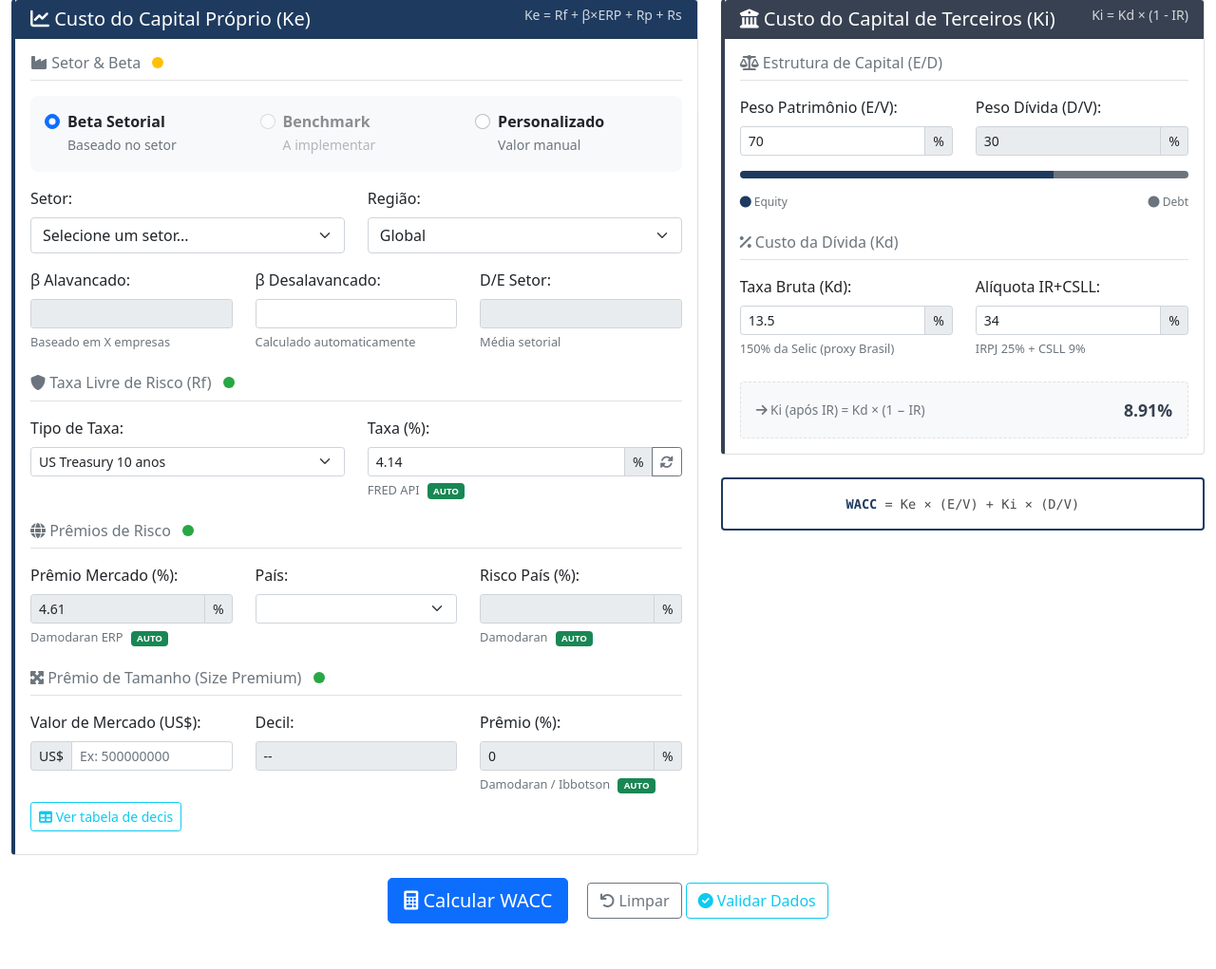
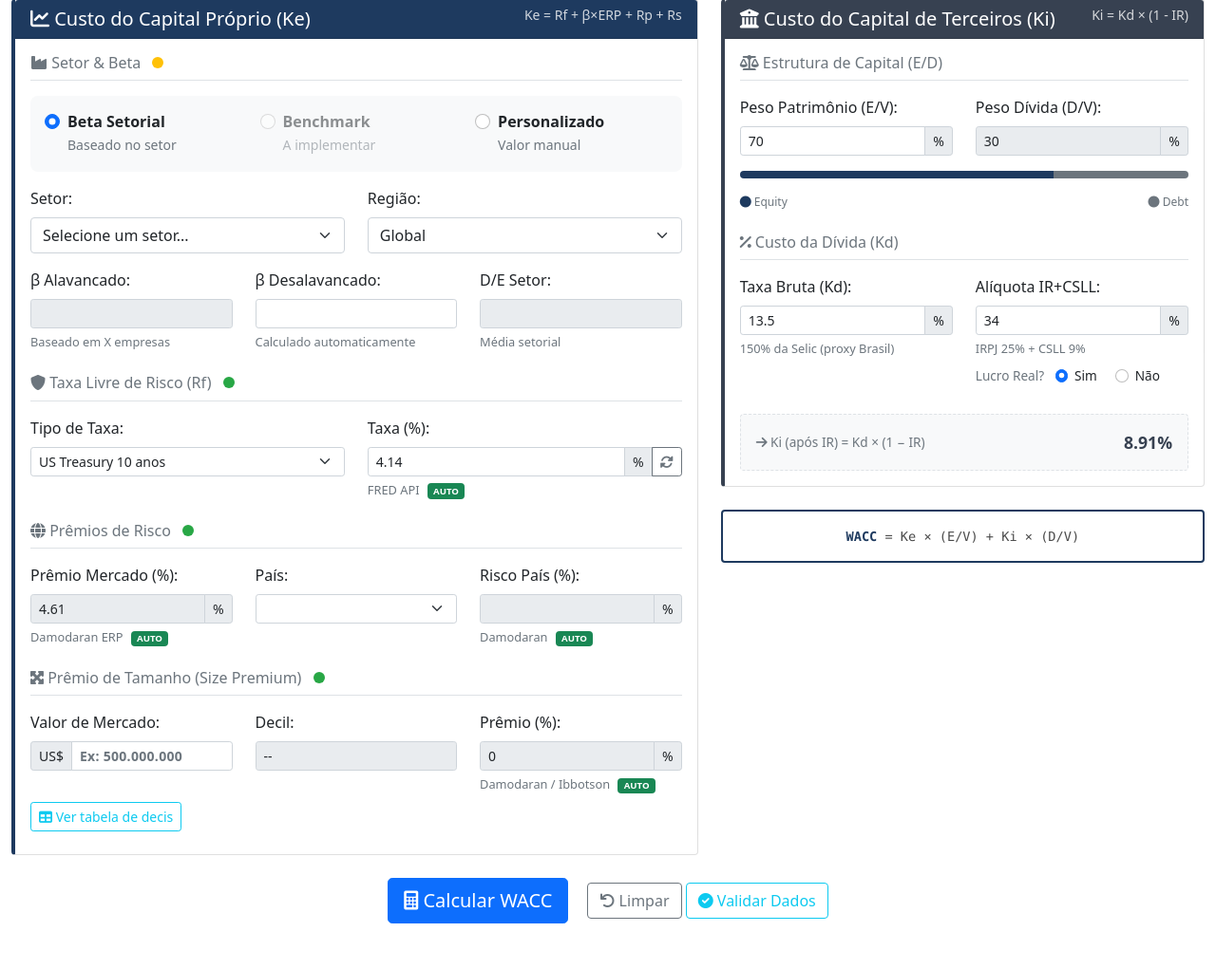
Before and after one commit to Lemos-ocontador/wacc2, a Flask app: page /wacc in a window 1280 px wide. Shown: the part 137-1158 px from the top of the page at 95% size. Run offline with Flask 3, Linux system fonts and the light colour scheme; data that the repository does not hold is empty.

Commit message:
feat: mascara US$ market cap, radio Lucro Real, beta re-alavancado D/E+IR

```diff
--- a/templates/wacc_interface.html
+++ b/templates/wacc_interface.html
@@ -320,11 +320,12 @@
                             </h6>
                             <div class="row">
                                 <div class="col-md-4">
-                                    <label for="market-cap-input" class="form-label">Valor de Mercado (US$):</label>
+                                    <label for="market-cap-input" class="form-label">Valor de Mercado:</label>
                                     <div class="input-group input-group-sm">
                                         <span class="input-group-text">US$</span>
-                                        <input type="number" class="form-control" id="market-cap-input"
-                                               step="1000000" min="0" placeholder="Ex: 500000000">
+                                        <input type="text" class="form-control" id="market-cap-input"
+                                               placeholder="Ex: 500.000.000" inputmode="numeric"
+                                               style="font-weight:600; letter-spacing:0.3px;">
                                     </div>
                                 </div>
                                 <div class="col-md-4">
@@ -441,6 +442,18 @@
                                         <span class="input-group-text">%</span>
                                     </div>
                                     <div class="source-info">IRPJ 25% + CSLL 9%</div>
+                                    <!-- Lucro Real toggle -->
+                                    <div class="mt-2" style="font-size:0.85em;">
+                                        <span class="text-muted me-2">Lucro Real?</span>
+                                        <div class="form-check form-check-inline">
+                                            <input class="form-check-input" type="radio" name="lucro-real" id="lucro-real-sim" value="sim" checked>
+                                            <label class="form-check-label" for="lucro-real-sim">Sim</label>
+                                        </div>
+                                        <div class="form-check form-check-inline">
+                                            <input class="form-check-input" type="radio" name="lucro-real" id="lucro-real-nao" value="nao">
+                                            <label class="form-check-label" for="lucro-real-nao">Não</label>
+                                        </div>
+                                    </div>
                                 </div>
                             </div>
                         </div>
@@ -750,20 +763,30 @@
             // Mudança de país
             document.getElementById('country-select').addEventListener('change', updateCountryRisk);
 
-            // Mudança de market cap (size premium)
+            // Mudança de market cap (size premium) com máscara
+            document.getElementById('market-cap-input').addEventListener('input', formatMarketCapInput);
             document.getElementById('market-cap-input').addEventListener('change', updateSizePremium);
             document.getElementById('market-cap-input').addEventListener('blur', updateSizePremium);
 
-            // Mudança de peso do patrimônio
+            // Mudança de peso do patrimônio → recalcula beta alavancado
             document.getElementById('weight-equity').addEventListener('input', function() {
                 const equity = parseFloat(this.value) || 0;
                 document.getElementById('weight-debt').value = (100 - equity).toFixed(1);
                 updateEquityDebtBar(equity, 100 - equity);
+                recalculateReleverBeta();
             });
 
-            // Atualizar preview Ki quando mudam Kd ou Tax
+            // Atualizar preview Ki quando mudam Kd ou Tax + recalcular beta
             document.getElementById('cost-of-debt').addEventListener('input', updateKiPreview);
-            document.getElementById('tax-rate').addEventListener('input', updateKiPreview);
+            document.getElementById('tax-rate').addEventListener('input', function() {
+                updateKiPreview();
+                recalculateReleverBeta();
+            });
+
+            // Lucro Real toggle
+            document.querySelectorAll('input[name="lucro-real"]').forEach(radio => {
+                radio.addEventListener('change', handleLucroRealChange);
+            });
 
             // Opções de beta
             document.querySelectorAll('input[name="beta-option"]').forEach(radio => {
@@ -875,8 +898,16 @@
                     return;
                 }
 
-                // Calcular custo do patrimônio líquido (Ke = Rf + β×ERP + Rp + SP)
-                const costOfEquity = riskFreeRate + beta * marketRiskPremium + countryRiskPremium + sizePremium;
+                // Re-alavancar beta pela estrutura D/E atual e alíquota de IR
+                // βL = βU × [1 + (1 - T) × (D/E)]
+                const currentDE = weightDebt > 0 && weightEquity > 0 ? weightDebt / weightEquity : 0;
+                const releveredBeta = beta * (1 + (1 - taxRate) * currentDE);
+
+                // Atualizar campo levered-beta com o beta re-alavancado
+                document.getElementById('levered-beta').value = releveredBeta.toFixed(4);
+
+                // Calcular custo do patrimônio líquido (Ke = Rf + βL×ERP + Rp + SP)
+                const costOfEquity = riskFreeRate + releveredBeta * marketRiskPremium + countryRiskPremium + sizePremium;
 
                 // Calcular custo da dívida após impostos
                 const afterTaxCostOfDebt = costOfDebt * (1 - taxRate);
@@ -919,7 +950,7 @@
                 const capmRows = [
                     ['Taxa Livre de Risco (Rf)', 'FRED API - US Treasury', (riskFreeRate*100).toFixed(2) + '%'],
                     ['Beta Desalavancado (βu)', `Damodaran - ${sectorName}`, beta.toFixed(4)],
-                    ['Beta Alavancado (β)', `D/E: ${deRatio.toFixed(4)}`, leveredBeta.toFixed(4)],
+                    ['Beta Re-alavancado (βL)', `D/E atual: ${currentDE.toFixed(4)} | IR: ${(taxRate*100).toFixed(0)}%`, releveredBeta.toFixed(4)],
                     ['Prêmio Risco Mercado (Rm-Rf)', 'Damodaran Equity Risk Premium', (marketRiskPremium*100).toFixed(2) + '%'],
                     ['Risco País (' + countryName + ')', 'Country Risk Premium', (countryRiskPremium*100).toFixed(2) + '%'],
                     ['Prêmio de Tamanho (Rs)', `Size Premium (${sizeDecile})`, sizePremiumVal.toFixed(2) + '%'],
@@ -1060,8 +1091,35 @@
             }
         }
 
+        // === MÁSCARA DE INPUT: formata Market Cap com separador de milhares ===
+        function formatMarketCapInput() {
+            const input = document.getElementById('market-cap-input');
+            let cursorPos = input.selectionStart;
+            let rawBefore = input.value.replace(/\D/g, '');
+            let dotsBefore = (input.value.substring(0, cursorPos).match(/\./g) || []).length;
+
+            // Remove tudo que não é dígito
+            let raw = input.value.replace(/\D/g, '');
+
+            // Formata com pontos de milhar
+            if (raw.length > 0) {
+                input.value = raw.replace(/\B(?=(\d{3})+(?!\d))/g, '.');
+            }
+
+            // Ajusta posição do cursor
+            let dotsAfter = (input.value.substring(0, cursorPos + 1).match(/\./g) || []).length;
+            let newPos = cursorPos + (dotsAfter - dotsBefore);
+            input.setSelectionRange(newPos, newPos);
+        }
+
+        // Obtem valor numérico puro do campo Market Cap
+        function getMarketCapRawValue() {
+            const raw = document.getElementById('market-cap-input').value.replace(/\D/g, '');
+            return raw ? parseInt(raw) : 0;
+        }
+
         async function updateSizePremium() {
-            const marketCap = parseFloat(document.getElementById('market-cap-input').value);
+            const marketCap = getMarketCapRawValue();
             if (!marketCap || marketCap <= 0) {
                 document.getElementById('size-decile').value = '--';
                 document.getElementById('size-premium-value').value = 0;
@@ -1121,6 +1179,40 @@
                 document.getElementById('unlevered-beta').value = 1.0;
             }
         }
+
+        // === LUCRO REAL TOGGLE ===
+        function handleLucroRealChange() {
+            const isLucroReal = document.querySelector('input[name="lucro-real"]:checked').value === 'sim';
+            const taxInput = document.getElementById('tax-rate');
+
+            if (isLucroReal) {
+                taxInput.value = 34;
+                taxInput.readOnly = false;
+                taxInput.style.opacity = '1';
+            } else {
+                taxInput.value = 0;
+                taxInput.readOnly = true;
+                taxInput.style.opacity = '0.5';
+            }
+            updateKiPreview();
+            recalculateReleverBeta();
+        }
+
+        // === RE-ALAVANCAR BETA pela estrutura D/E atual e IR ===
+        // βL = βU × [1 + (1 - T) × (D/E)]
+        function recalculateReleverBeta() {
+            const betaU = parseFloat(document.getElementById('unlevered-beta').value);
+            if (isNaN(betaU) || betaU === 0) return;
+
+            const weightEquity = parseFloat(document.getElementById('weight-equity').value) || 0;
+            const weightDebt = parseFloat(document.getElementById('weight-debt').value) || 0;
+            const taxRate = (parseFloat(document.getElementById('tax-rate').value) || 0) / 100;
+
+            const de = weightEquity > 0 ? weightDebt / weightEquity : 0;
+            const betaL = betaU * (1 + (1 - taxRate) * de);
+
+            document.getElementById('levered-beta').value = betaL.toFixed(4);
+        }
     </script>
 </body>
 </html>
```
